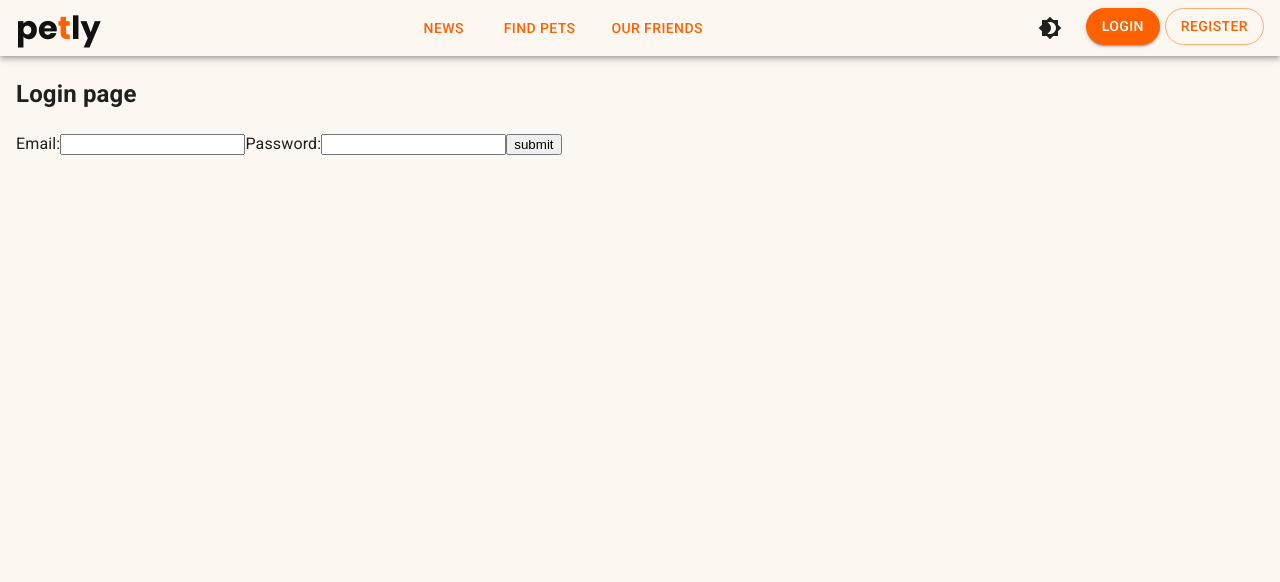
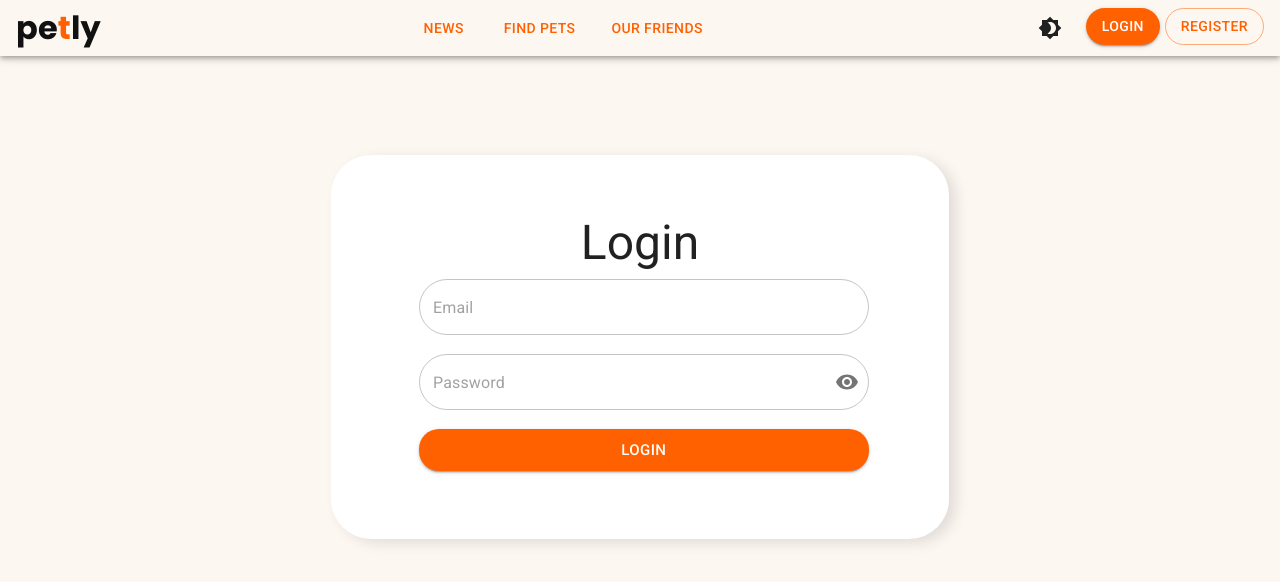
Before and after one commit to kbuhantsev/find-pets, a React (Create React App) app: page /find-pets/login in a window 1280 px wide. Shown: the top 582 px of the page. Built offline with nearby package versions, Linux system fonts and the light colour scheme; no server answers.

Commit message:
login form

```diff
--- a/package.json
+++ b/package.json
@@ -15,6 +15,7 @@
     "@testing-library/jest-dom": "^5.16.3",
     "@testing-library/react": "^13.0.0",
     "@testing-library/user-event": "^13.5.0",
+    "formik": "^2.2.9",
     "notiflix": "^3.2.6",
     "react": "^18.1.0",
     "react-dom": "^18.1.0",
--- /dev/null
+++ b/src/components/LoginForm/LoginForm.jsx
@@ -0,0 +1,145 @@
+import React from 'react';
+import { useLogInUserMutation } from 'redux/user/userApi';
+import { Notify } from 'notiflix/build/notiflix-notify-aio';
+import { useNavigate } from 'react-router-dom';
+import * as Yup from 'yup';
+import { useFormik } from 'formik';
+import {
+  Button,
+  CircularProgress,
+  FormControl,
+  FormHelperText,
+  IconButton,
+  InputAdornment,
+  Typography,
+} from '@mui/material';
+import { Visibility, VisibilityOff } from '@mui/icons-material';
+import { Box } from '@mui/system';
+import { LoginFormStyled, OutlinedInputStyled } from './LoginForm.styled';
+
+const validationSchema = Yup.object({
+  email: Yup.string()
+    .email('Invalid email address')
+    .matches(
+      /^([a-zA-Z0-9])+([a-zA-Z0-9._-]+)@[a-zA-Z0-9]+([.-]?[a-zA-Z0-9]+)\.[a-zA-Z]{2,}$/,
+      'Invalid email address'
+    )
+    .min(10, 'Email must include more tnan 10 characters')
+    .max(63, 'Email must be less tnan 63 characters')
+    .required('This is a required field'),
+  password: Yup.string()
+    .matches(/^[^\s]+(^\s.*)?$/, "Password can't include whitespace")
+    .min(7, 'Password must include more tnan 7 characters')
+    .max(32, 'Password must be less tnan 32 characters')
+    .required('This is a required field'),
+});
+
+export const LoginForm = () => {
+  const [logInUser, { isLoading, isFetching }] = useLogInUserMutation();
+  const [showPassword, setShowPassword] = React.useState(false);
+  const navigate = useNavigate();
+
+  const handleClickShowPassword = () => setShowPassword(show => !show);
+
+  const handleMouseDownPassword = event => {
+    event.preventDefault();
+  };
+
+  const onSubmit = async (values, actions) => {
+    const { email, password } = values;
+
+    try {
+      const { user } = await logInUser({
+        email,
+        password,
+      }).unwrap();
+
+      Notify.success(`Hello, ${user.name}`);
+
+      navigate('/user');
+    } catch (error) {
+      console.log(error);
+      Notify.failure(error.data.message);
+    }
+
+    actions.setSubmitting(false);
+  };
+
+  const formik = useFormik({
+    initialValues: {
+      email: '',
+      password: '',
+    },
+    validationSchema: validationSchema,
+    onSubmit: onSubmit,
+  });
+
+  return (
+    <>
+      {isLoading || isFetching ? (
+        <Box display="flex" justifyContent="center" marginTop="50px">
+          <CircularProgress color="primary" size={75} />
+        </Box>
+      ) : (
+        <LoginFormStyled onSubmit={formik.handleSubmit}>
+          <Typography variant="h3">Login</Typography>
+          <FormControl sx={{ m: 1, width: '50ch' }} variant="outlined">
+            <OutlinedInputStyled
+              name="email"
+              type="text"
+              placeholder="Email"
+              value={formik.values.email}
+              onChange={formik.handleChange}
+              onBlur={formik.handleBlur}
+              error={formik.touched.email && Boolean(formik.errors.email)}
+              aria-describedby="component-email-error"
+            />
+            <FormHelperText id="component-email-error">
+              {formik.errors.email}
+            </FormHelperText>
+          </FormControl>
+          <FormControl
+            sx={{ m: 1, width: '50ch', borderRadius: '20px' }}
+            variant="outlined"
+          >
+            <OutlinedInputStyled
+              name="password"
+              type={showPassword ? 'text' : 'password'}
+              endAdornment={
+                <InputAdornment position="end">
+                  <IconButton
+                    aria-label="toggle password visibility"
+                    onClick={handleClickShowPassword}
+                    onMouseDown={handleMouseDownPassword}
+                    edge="end"
+                  >
+                    {showPassword ? <VisibilityOff /> : <Visibility />}
+                  </IconButton>
+                </InputAdornment>
+              }
+              placeholder="Password"
+              value={formik.values.password}
+              onChange={formik.handleChange}
+              onBlur={formik.handleBlur}
+              error={formik.touched.password && Boolean(formik.errors.password)}
+              aria-describedby="component-password-error"
+            />
+            <FormHelperText id="component-password-error">
+              {formik.errors.password}
+            </FormHelperText>
+          </FormControl>
+          <FormControl sx={{ m: 1, width: '50ch' }}>
+            <Button
+              variant="contained"
+              type="submit"
+              size="large"
+              sx={{ borderRadius: '20px', width: '100%' }}
+            >
+              Login
+            </Button>
+          </FormControl>
+        </LoginFormStyled>
+      )}
+    </>
+  );
+};
--- /dev/null
+++ b/src/components/LoginForm/LoginForm.styled.jsx
@@ -0,0 +1,26 @@
+import styled from '@emotion/styled';
+import { OutlinedInput } from '@mui/material';
+
+export const LoginFormStyled = styled.form(({ theme }) => ({
+  width: '280px',
+  position: 'absolute',
+  top: '100px',
+  left: '50%',
+  transform: 'translateX(-50%)',
+  textAlign: 'center',
+  [theme.breakpoints.up('tablet')]: {
+    width: '608px',
+    top: 'calc((100vh - 490px) / 2)',
+    backgroundColor: 'white',
+    boxShadow: '7px 4px 14px rgba(0, 0, 0, 0.11)',
+    borderRadius: '40px',
+    padding: '60px 80px',
+  },
+  [theme.breakpoints.up('desktop')]: {
+    width: '618px',
+  },
+}));
+
+export const OutlinedInputStyled = styled(OutlinedInput)`
+  border-radius: 30px;
+`;
--- a/src/pages/LoginPage.jsx
+++ b/src/pages/LoginPage.jsx
@@ -1,45 +1,9 @@
-import { useLogInUserMutation } from 'redux/user/userApi';
-import { Notify } from 'notiflix/build/notiflix-notify-aio';
-import { useNavigate } from '../../node_modules/react-router-dom/dist/index';
+import { LoginForm } from 'components/LoginForm/LoginForm';
 
 const LoginPage = () => {
-  const [logInUser] = useLogInUserMutation();
-  const navigate = useNavigate();
-
-  const onSubmit = async event => {
-    event.preventDefault();
-    console.log(event.target.email.value);
-    console.log(event.target.password.value);
-
-    try {
-      const { user } = await logInUser({
-        email: event.target.email.value,
-        password: event.target.password.value,
-      }).unwrap();
-
-      Notify.success(`Hello, ${user.name}`);
-
-      navigate('/user');
-    } catch (error) {
-      console.log(error);
-      Notify.failure(error.data.message);
-    }
-  };
-
   return (
     <>
-      <h2>Login page</h2>
-      <form onSubmit={onSubmit}>
-        <label>
-          Email:
-          <input type="text" name="email" />
-        </label>
-        <label>
-          Password:
-          <input type="text" name="password" />
-        </label>
-        <button type="submit">submit</button>
-      </form>
+      <LoginForm />
     </>
   );
 };
```
Also changed, not shown: 1 other file (tests, documents, lock files or other folders).
